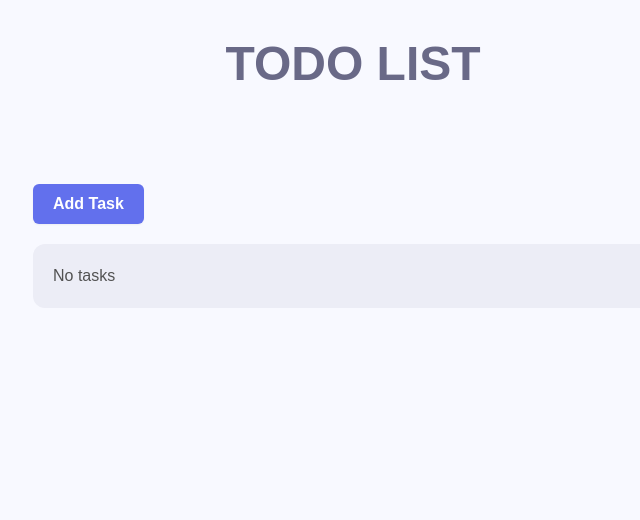
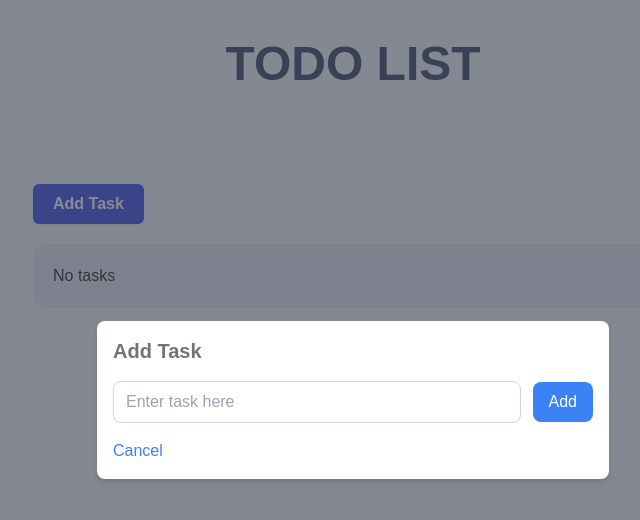
Before and after one commit to Aiyaz17/task-manager-app, a React (Create React App) app: page / in a window 1280 px wide. Both pictures are taken after a click on the button "Add Task". Shown: the top 520 px of the page, without its empty margins (287-927 px from the left). Built offline with nearby package versions, Linux system fonts and the light colour scheme.

Commit message:
addTask form created

```diff
--- /dev/null
+++ b/src/Components/AddTaskPopup.js
@@ -0,0 +1,50 @@
+import React, { useState } from 'react';
+
+const AddTaskPopup = ({ onClose, onSubmit, oldTask }) => {
+  const [newTask, setNewTask] = useState(oldTask ? oldTask : '');
+  const handleInputChange = (event) => {
+    setNewTask(event.target.value);
+  };
+
+  const handleSubmit = (event) => {
+    event.preventDefault();
+    if (newTask.trim() !== '') {
+      onSubmit(newTask);
+      setNewTask('');
+    }
+  };
+
+  return (
+    <div className="fixed top-0 left-0 w-full h-full bg-gray-900 bg-opacity-50 flex justify-center items-center z-50">
+      <div className="bg-white rounded-lg p-4 shadow-md w-[80%] lg:w-[40%]">
+        <h3 className="text-xl font-bold text-neutral-500 mb-4">{oldTask ? "Edit Task" : "Add Task"}</h3>
+        <form onSubmit={handleSubmit}>
+          <div className="flex items-start  sm:items-center flex-col sm:flex-row">
+            <input
+              type="text"
+              className="w-full rounded-lg border border-gray-300 px-3 py-2 focus:outline-none focus:ring-2 focus:ring-blue-500"
+              placeholder="Enter task here"
+              value={newTask}
+              onChange={handleInputChange}
+            />
+            <button
+              type="submit"
+              className="sm:ml-3 mt-3 sm:mt-0 bg-blue-500 hover:bg-blue-700 text-white font-medium rounded-lg px-4 py-2 focus:outline-none"
+            >
+              {oldTask ? "Edit" : "Add"}
+            </button>
+          </div>
+        </form>
+        <button
+          type="button"
+          className="mt-4 text-blue-500 hover:underline focus:outline-none"
+          onClick={onClose}
+        >
+          Cancel
+        </button>
+      </div>
+    </div>
+  );
+};
+
+export default AddTaskPopup;
--- a/src/Components/TaskContainer.js
+++ b/src/Components/TaskContainer.js
@@ -1,6 +1,7 @@
 import React, { useState, useContext } from 'react'
 import TaskList from './TaskList'
 import TaskContext from '../Contexts/TaskManagerContext';
+import AddTaskPopup from './AddTaskPopup';
 
 const TaskContainer = () => {
     const [isAddTaskPopupOpen, setIsAddTaskPopupOpen] = useState(false);
@@ -23,7 +24,9 @@ const TaskContainer = () => {
                 <button className='bg-[#6270ed] px-5 py-2 rounded-md shadow-sm text-white' onClick={handleTogglePopup}>Add Task</button>
             </div>
             <TaskList />
-
+            {isAddTaskPopupOpen && (
+                <AddTaskPopup onClose={handleTogglePopup} onSubmit={handleAddTaskSubmit} />
+            )}
         </div>
     )
 }
--- a/src/Components/TaskList.js
+++ b/src/Components/TaskList.js
@@ -1,6 +1,7 @@
 import React, { useContext, useState } from 'react'
 import { MdDelete, MdEdit } from "react-icons/md";
 import TaskContext from '../Contexts/TaskManagerContext';
+import EditddTaskPopup from './AddTaskPopup';
 
 const TaskList = () => {
     const { tasks } = useContext(TaskContext);
@@ -45,6 +46,8 @@ const Task = ({ task }) => {
             <div className='flex gap-x-3'>
                 <p className='icons' onClick={handleDelete}><MdDelete size={22} /></p>
                 <p className='icons' onClick={handleTogglePopup}><MdEdit size={22} /></p>
+                {isEditTaskPopupOpen && <EditddTaskPopup onClose={handleTogglePopup} onSubmit={handleEditTaskSubmit} oldTask={task.label} />
+                }
             </div>
         </div>
     )
```
